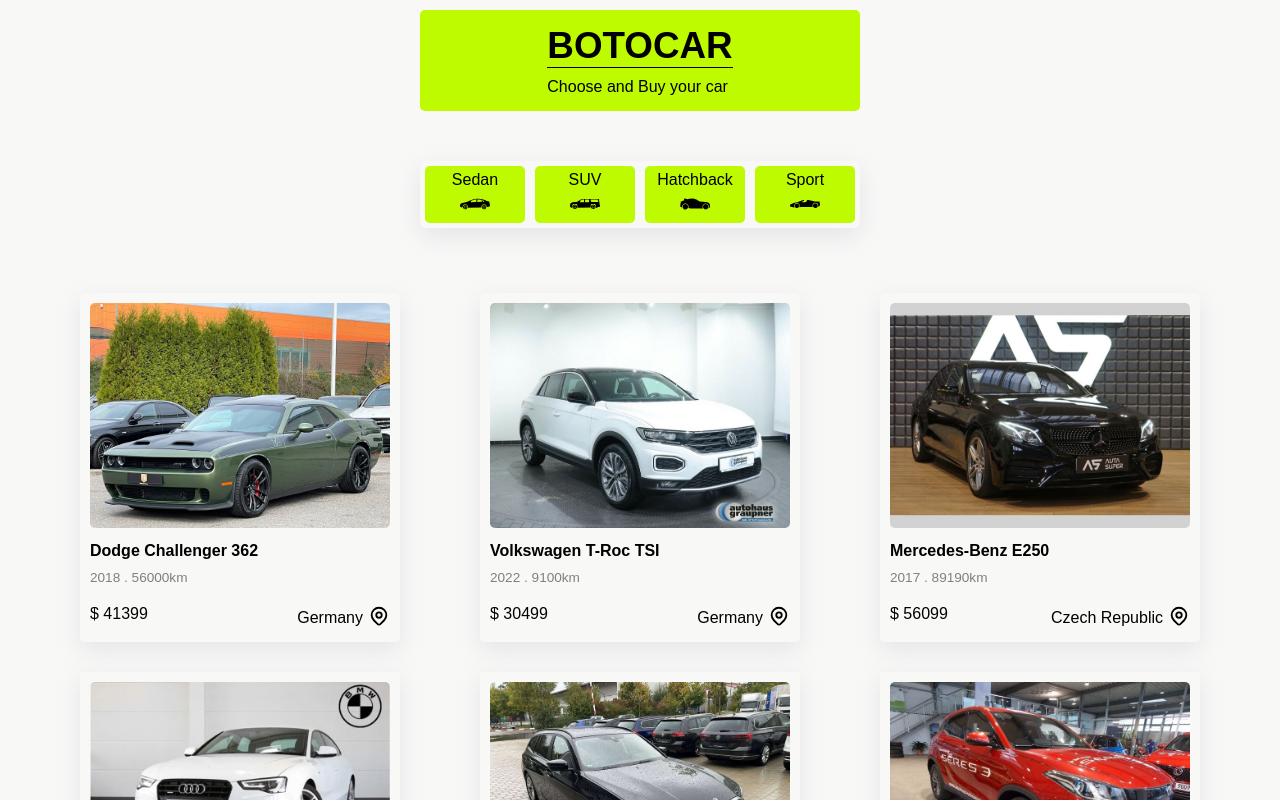
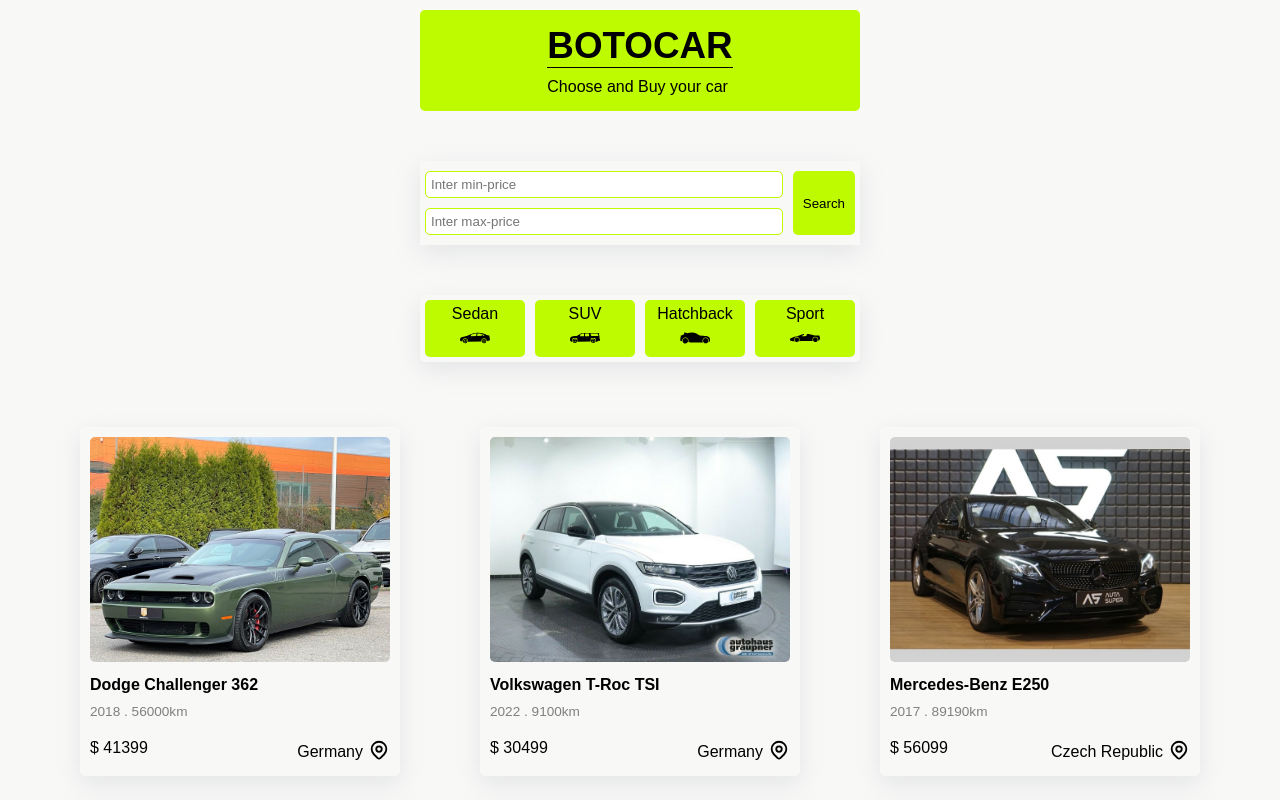
Before and after one commit to DanialArjmand/Car-Sales-Site, a Next.js app: page /cars in a window 1280 px wide. Shown: the top 800 px of the page. Built offline with nearby package versions, Linux system fonts and the light colour scheme.

Commit message:
Add SearchBar Component

```diff
--- a/src/app/cars/page.js
+++ b/src/app/cars/page.js
@@ -1,10 +1,12 @@
 import Categories from "@/components/module/Categories";
-import CarsPage from "../../components/template/CarsPage";
-import carsData from "../../data/carsData";
+import CarsPage from "@/components/template/CarsPage";
+import carsData from "@/data/carsData";
+import SearchBar from "@/components/module/SearchBar";
 
 function Details() {
   return (
     <div>
+      <SearchBar />
       <Categories />
       <CarsPage data={carsData} />
     </div>
--- /dev/null
+++ b/src/components/module/SearchBar.js
@@ -0,0 +1,39 @@
+"use client"
+
+import { useState } from "react";
+import styles from "./SearchBar.module.css";
+import { useRouter } from "next/navigation";
+
+function SearchBar() {
+  const router = useRouter();
+
+  const [min, setMin] = useState("");
+  const [max, setMax] = useState("");
+
+  const searchHandler = () => {
+    if (min && max) {
+        router.push(`/filter/${min}/${max}`)
+    } else {
+      alert("Please Enter minimum and maximum price!");
+    }
+  };
+  return (
+    <div className={styles.container}>
+      <div>
+        <input
+          placeholder="Inter min-price"
+          value={min}
+          onChange={(e) => setMin(e.target.value)}
+        />
+        <input
+          placeholder="Inter max-price"
+          value={max}
+          onChange={(e) => setMax(e.target.value)}
+        />
+      </div>
+      <button onClick={searchHandler}>Search</button>
+    </div>
+  );
+}
+
+export default SearchBar;
--- /dev/null
+++ b/src/components/module/SearchBar.module.css
@@ -0,0 +1,45 @@
+.container {
+  box-shadow: rgba(149, 157, 165, 0.2) 0px 8px 24px;
+  width: 440px;
+  margin: 50px auto;
+  padding: 5px;
+  display: flex;
+  justify-content: space-between;
+}
+
+.container div {
+  display: flex;
+  flex-direction: column;
+  width: 100%;
+}
+.container input {
+  border: 1px solid #befa00;
+  border-radius: 5px;
+  padding: 5px;
+  margin: 5px 0;
+}
+
+.container button {
+  margin: 5px 0;
+  background-color: #befa00;
+  border: none;
+  padding: 10px;
+  border-radius: 5px;
+  cursor: pointer;
+  margin-left: 10px;
+}
+
+@media (max-width: 600px) {
+  .container {
+    width: 320px;
+    flex-wrap: wrap;
+    justify-content: center;
+  }
+  .container button {
+    width: 100%;
+    margin: 5px;
+  }
+  .container div {
+    margin: 5px;
+  }
+}
```
